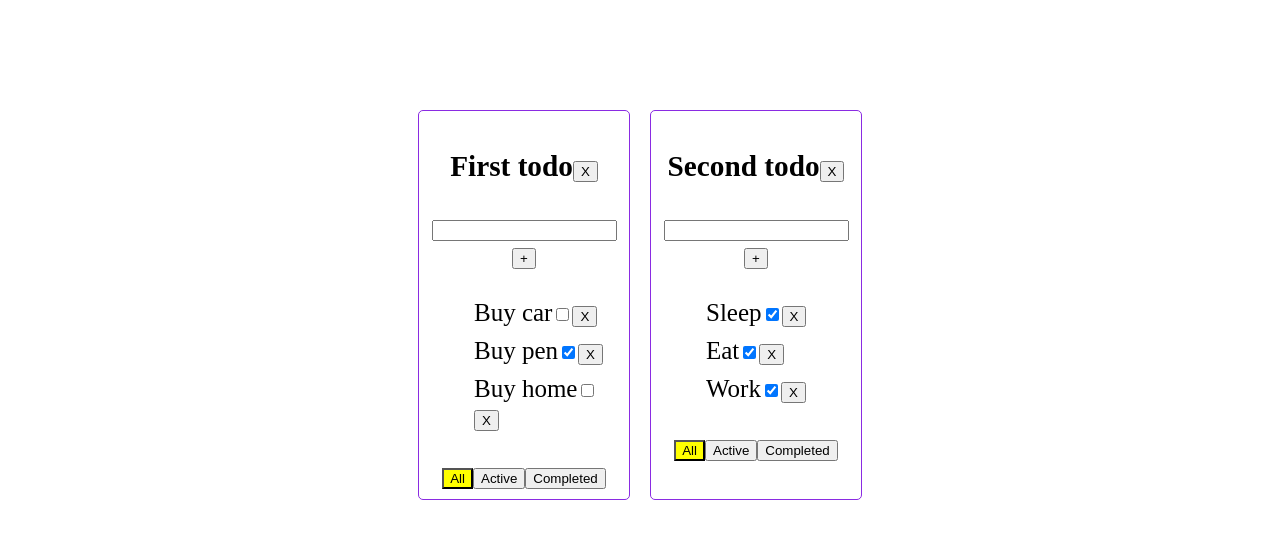
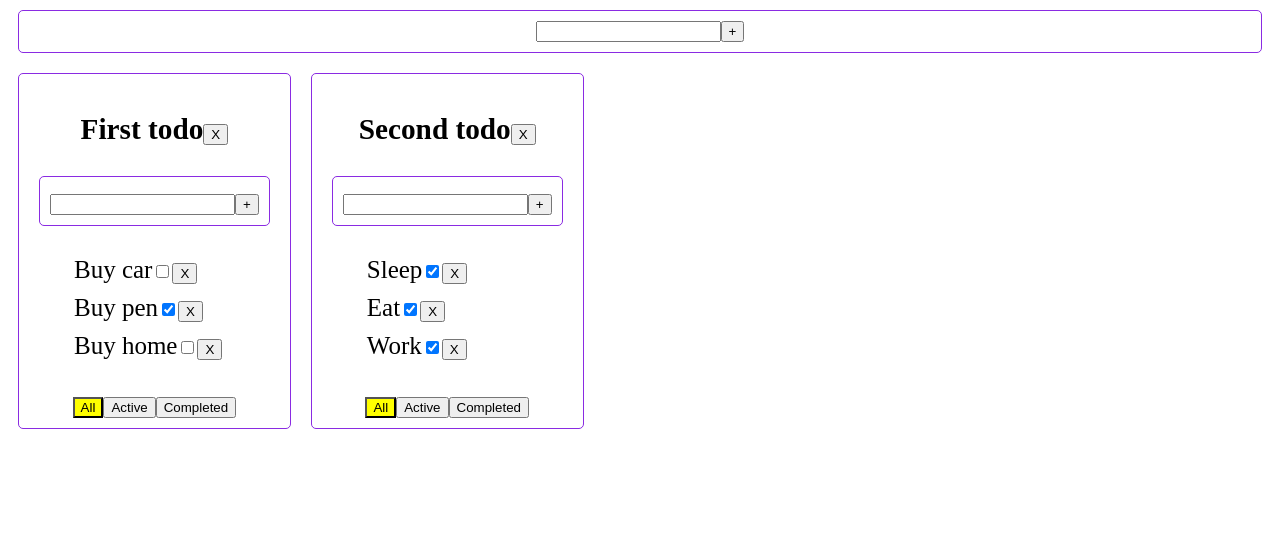
Before and after one commit to kwin64/todo, a React (Create React App) app in the folder todo/: page / in a window 1280 px wide. Shown: the top 538 px of the page. Built offline with nearby package versions, Linux system fonts and the light colour scheme.

Commit message:
refactoring

```diff
--- /dev/null
+++ b/todo/src/AddForm.tsx
@@ -0,0 +1,54 @@
+import React, {KeyboardEvent, useState} from 'react';
+import s from "./App.module.css";
+
+type PropsType = {
+    addItemForm: (title: string) => void
+}
+
+const AddForm:React.FC<PropsType>= (
+    {
+        addItemForm
+    }
+) => {
+
+    const [error, setError] = useState<boolean>(false)
+    const [valueTask, setValueTask] = useState<string>('')
+
+
+    const newValueTask = (e: React.ChangeEvent<HTMLInputElement>) => {
+        setValueTask(e.currentTarget.value)
+        setError(false)
+    }
+
+    const addTaskHandler = () => {
+        const trimmedValueTask = valueTask.trim()
+        if (trimmedValueTask) {
+            addItemForm(trimmedValueTask)
+        } else {
+            setError(true)
+        }
+        setValueTask('')
+    }
+
+    const keyPressAddTask = (e: KeyboardEvent<HTMLInputElement>) => {
+        if (e.key === 'Enter') {
+            debugger
+            addTaskHandler()
+        }
+    }
+
+    return (
+        <div className={s.todo}>
+            <input onChange={newValueTask}
+                   value={valueTask}
+                   onKeyPress={keyPressAddTask}
+                   className={error ? 'error' : ''}/>
+            <button onClick={addTaskHandler}
+            >+
+            </button>
+            {error && <div className={'errorMessage'}>Incorrect value!</div>}
+        </div>
+    )
+}
+
+export default AddForm;
--- a/todo/src/App.module.css
+++ b/todo/src/App.module.css
@@ -1,6 +1,6 @@
 .container {
     display: flex;
-    margin: 100px 400px;
+    margin: auto;
     font-size: 25px;
 }
 
--- a/todo/src/App.tsx
+++ b/todo/src/App.tsx
@@ -1,6 +1,7 @@
 import React, {useState} from 'react';
 import {v1} from 'uuid';
 import Todolists from './Todolists';
+import AddForm from "./AddForm";
 
 export type TaskType = { id: string, title: string, isDone: boolean }
 export type TasksStateType = {
@@ -15,7 +16,7 @@ function App() {
     const firstTodo = v1()
     const secondTodo = v1()
 
-    const [todolists, setTodolists] = useState<Array<TodolistType>>([
+    const [todoLists, setTodolists] = useState<Array<TodolistType>>([
         {id: firstTodo, title: 'First todo', filter: 'all'},
         {id: secondTodo, title: 'Second todo', filter: 'all'}
     ])
@@ -37,9 +38,19 @@ function App() {
         tasks[todoListsID] = [newTask, ...tasks[todoListsID]]
         setTasks({...tasks})
     }
+    const addTodoList = (title: string) => {
+        const idTodoList = v1()
+        const todo: TodolistType = {id: idTodoList, title, filter: 'all'}
+        setTodolists([...todoLists, todo])
+        setTasks({...tasks, [idTodoList]: []})
+    }
     const removeTask = (id: string, todoListsID: string) => {
         tasks[todoListsID] = tasks[todoListsID].filter(tl => tl.id !== id)
         setTasks({...tasks})
+    }
+    const removeTodoList = (todoListsID: string) => {
+        setTodolists(todoLists.filter(tl => tl.id !== todoListsID))
+        delete tasks[todoListsID]
     }
     const changeStatusTask = (taskID: string, statusTask: boolean, todoListsID: string) => {
         const task = tasks[todoListsID].find(t => t.id === taskID)
@@ -48,27 +59,41 @@ function App() {
             setTasks({...tasks})
         }
     }
-    const removeTodoList = (todoListsID: string) => {
-        setTodolists(todolists.filter(tl => tl.id !== todoListsID))
-        delete tasks[todoListsID]
+    const changeTodoListFilter = (newFilterValue: FilterValueType, todoListsID: string) => {
+        let todoList = todoLists.find(tl => tl.id === todoListsID)
+        if (todoList) {
+            todoList.filter = newFilterValue
+            setTodolists([...todoLists])
+        }
     }
-    const changeTodoListFilter = (newFilterValue: FilterValueType, todoListsID: string) => {
-        let todoList = todolists.find(tl => tl.id === todoListsID)
-        if(todoList) {
-            todoList.filter = newFilterValue
-            setTodolists([...todolists])
+    const changeTodoListTitle = (newTitle: string, todoListsID: string) => {
+        let todoList = todoLists.find(tl => tl.id === todoListsID)
+        if (todoList) {
+            todoList.title = newTitle
+            setTodolists([...todoLists])
+        }
+    }
+    const changeTasksTitle = (taskID: string, newTitle: string, todoListsID: string) => {
+        let task = tasks[todoListsID].find(tl => tl.id === taskID)
+        if (task) {
+            task.title = newTitle
+            setTasks({...tasks})
         }
     }
 
+
     return (
         <div>
-            <Todolists todoListsComponents={todolists}
+            <AddForm addItemForm={addTodoList}/>
+            <Todolists todoListsComponents={todoLists}
                        tasks={tasks}
                        addTask={addTask}
                        removeTask={removeTask}
                        changeTodoListFilter={changeTodoListFilter}
                        changeStatusTask={changeStatusTask}
-                       removeTodoList={removeTodoList}/>
+                       removeTodoList={removeTodoList}
+                       changeTodoListTitle={changeTodoListTitle}
+                       changeTasksTitle={changeTasksTitle}/>
         </div>
     );
 }
--- /dev/null
+++ b/todo/src/EditableTitle.tsx
@@ -0,0 +1,48 @@
+import React, {KeyboardEvent, useState} from 'react';
+
+type PropsType = {
+    title: string
+    changeTitle:  (newTitle: string) => void
+}
+
+const EditableTitle: React.FC<PropsType> = (
+    {
+        title,
+        changeTitle
+    }
+) => {
+
+    const [enableEdit, setEnableEdit] = useState<boolean>(false)
+    const [newTitle, setNewTitle] = useState<string>(title)
+
+    const changeEditorOn = () => setEnableEdit(true)
+    const changeEditorOff = () => {
+        setEnableEdit(false)
+        changeTitle(newTitle)
+    }
+    const onChangeHandler = (e: React.ChangeEvent<HTMLInputElement>) => {
+        setNewTitle(e.currentTarget.value)
+    }
+
+    const onEnter = (e: KeyboardEvent<HTMLInputElement>) => {
+        if (e.key === 'Enter') {
+            setEnableEdit(false)
+            changeTitle(newTitle)
+        }
+    }
+
+
+
+
+    return (
+        enableEdit
+            ? <input value={newTitle}
+                     autoFocus
+                     onChange={onChangeHandler}
+                     onBlur={changeEditorOff}
+                     onKeyPress={onEnter}/>
+            : <span onDoubleClick={changeEditorOn}>{title}</span>
+    )
+}
+
+export default EditableTitle;
--- a/todo/src/Tasks/Tasks.tsx
+++ b/todo/src/Tasks/Tasks.tsx
@@ -1,11 +1,13 @@
 import React, {ChangeEvent} from 'react';
 import {TaskType} from "../App";
+import EditableTitle from "../EditableTitle";
 
 type PropsType = {
-    tasks: Array<TaskType>,
-    todoListsID: string,
-    removeTask: (id: string, todoListsID: string) => void,
-    changeStatusTask: (taskID: string, statusTask: boolean, todoListsID: string) => void,
+    tasks: Array<TaskType>
+    todoListsID: string
+    removeTask: (id: string, todoListsID: string) => void
+    changeStatusTask: (taskID: string, statusTask: boolean, todoListsID: string) => void
+    changeTasksTitle: (idTask: string, newTitle: string, todoListsID: string) => void
 }
 
 const Tasks: React.FC<PropsType> = (
@@ -13,9 +15,11 @@ const Tasks: React.FC<PropsType> = (
         tasks,
         todoListsID,
         removeTask,
-        changeStatusTask
+        changeStatusTask,
+        changeTasksTitle
     }
 ) => {
+
     const tasksItems = tasks.map(t => {
             const removeTaskHandler = () => {
                 removeTask(t.id, todoListsID)
@@ -23,9 +27,12 @@ const Tasks: React.FC<PropsType> = (
             const changeStatusTaskHandler = (e: ChangeEvent<HTMLInputElement>) => {
                 changeStatusTask(t.id, e.currentTarget.checked, todoListsID)
             }
+            const changeTitle = (title: string) => {
+                changeTasksTitle(t.id, title, todoListsID)
+            }
 
-            return (<li className={t.isDone ? 'isDone' : ''}>
-                {t.title}
+            return (<li key={t.id} className={t.isDone ? 'isDone' : ''}>
+                <EditableTitle title={t.title} changeTitle={changeTitle}/>
                 <input type='checkbox'
                        checked={t.isDone}
                        onChange={changeStatusTaskHandler}/>
--- a/todo/src/TasksManagement/TasksManagement.tsx
+++ b/todo/src/TasksManagement/TasksManagement.tsx
@@ -1,10 +1,13 @@
-import React, {KeyboardEvent, useState} from 'react';
+import React from 'react';
+import AddForm from "../AddForm";
+import EditableTitle from "../EditableTitle";
 
 type PropsType = {
-    titleTodoList: string,
-    addTask: (title: string, todoListsID: string) => void,
-    todoListsID: string,
+    titleTodoList: string
+    addTask: (title: string, todoListsID: string) => void
+    todoListsID: string
     removeTodoList: (todoListsID: string) => void
+    changeTodoListTitle:  (newTitle: string, todoListsID: string) => void
 }
 
 const TasksManagement: React.FC<PropsType> = (
@@ -12,53 +15,28 @@ const TasksManagement: React.FC<PropsType> = (
         titleTodoList,
         addTask,
         todoListsID,
-        removeTodoList
+        removeTodoList,
+        changeTodoListTitle
     }
 ) => {
 
-    const [valueTask, setValueTask] = useState<string>('')
-    const [error, setError] = useState<boolean>(false)
-
-    const newValueTask = (e: React.ChangeEvent<HTMLInputElement>) => {
-        setValueTask(e.currentTarget.value)
-        setError(false)
+    const addTaskForm = (title: string) => {
+        addTask(title, todoListsID)
     }
-
-    const addTaskHandler = () => {
-        const trimmedValueTask = valueTask.trim()
-        if (trimmedValueTask) {
-            addTask(trimmedValueTask, todoListsID)
-        } else {
-            setError(true)
-        }
-        setValueTask('')
-    }
-    const keyPressAddTask = (e: KeyboardEvent<HTMLInputElement>) => {
-        if (e.key === 'Enter') {
-            debugger
-            addTaskHandler()
-        }
-    }
-
     const removeTodoListHandler = () => {
         removeTodoList(todoListsID)
     }
-
+    const changeTitle = (title:string) => {
+        changeTodoListTitle(title,todoListsID)
+    }
 
     return (
         <div>
             <h3>
-                {titleTodoList}
+                <EditableTitle title={titleTodoList} changeTitle={changeTitle} />
                 <button onClick={removeTodoListHandler}>X</button>
             </h3>
-            <input onChange={newValueTask}
-                   value={valueTask}
-                   onKeyPress={keyPressAddTask}
-                   className={error ? 'error' : ''}/>
-            <button onClick={addTaskHandler}
-            >+
-            </button>
-            {error && <div className={'errorMessage'}>Incorrect value!</div>}
+            <AddForm addItemForm={addTaskForm}/>
         </div>
     );
 }
--- a/todo/src/Todolist.tsx
+++ b/todo/src/Todolist.tsx
@@ -6,15 +6,18 @@ import TasksManagement from './TasksManagement/TasksManagement';
 import {FilterValueType, TaskType} from "./App";
 
 type PropsType = {
-    todoListsID: string,
-    titleTodoList: string,
-    tasks: Array<TaskType>,
-    addTask: (title: string, todoListsID: string) => void,
-    removeTask: (id: string, todoListsID: string) => void,
+    todoListsID: string
+    titleTodoList: string
+    tasks: Array<TaskType>
+    addTask: (title: string, todoListsID: string) => void
+    removeTask: (id: string, todoListsID: string) => void
     changeTodoListFilter: (filterValue: FilterValueType, id: string) => void
-    changeStatusTask: (taskID: string, statusTask: boolean, todoListsID: string) => void,
-    removeTodoList: (todoListsID: string) => void,
+    changeStatusTask: (taskID: string, statusTask: boolean, todoListsID: string) => void
+    removeTodoList: (todoListsID: string) => void
     filter: FilterValueType
+    changeTodoListTitle:  (newTitle: string, todoListsID: string) => void
+    changeTasksTitle:  (idTask: string, newTitle: string, todoListsID: string) => void
+
 }
 
 const TodoList: React.FC<PropsType> = (
@@ -27,22 +30,30 @@ const TodoList: React.FC<PropsType> = (
         changeTodoListFilter,
         changeStatusTask,
         removeTodoList,
-        filter
+        filter,
+        changeTodoListTitle,
+        changeTasksTitle
     }
 ) => {
 
     return (
         <div className={s.todo}>
-            <TasksManagement titleTodoList={titleTodoList}
+            <TasksManagement todoListsID={todoListsID}
+                             titleTodoList={titleTodoList}
                              addTask={addTask}
-                             todoListsID={todoListsID}
-                             removeTodoList={removeTodoList}/>
-            <Tasks tasks={tasks}
-                   todoListsID={todoListsID}
+                             removeTodoList={removeTodoList}
+                             changeTodoListTitle={changeTodoListTitle}
+            />
+            <Tasks todoListsID={todoListsID}
+                   tasks={tasks}
                    removeTask={removeTask}
                    changeStatusTask={changeStatusTask}
+                   changeTasksTitle={changeTasksTitle}
             />
-            <ButtonsFiltering changeTodoListFilter={changeTodoListFilter} filter={filter} todoListsID={todoListsID}/>
+            <ButtonsFiltering todoListsID={todoListsID}
+                              changeTodoListFilter={changeTodoListFilter}
+                              filter={filter}
+            />
         </div>
     );
 }
--- a/todo/src/Todolists.tsx
+++ b/todo/src/Todolists.tsx
@@ -5,13 +5,15 @@ import {FilterValueType, TasksStateType, TodolistType} from "./App";
 import s from "./App.module.css";
 
 type PropsType = {
-    todoListsComponents: Array<TodolistType>,
-    tasks: TasksStateType,
-    addTask: (title: string, todoListsID: string) => void,
-    removeTask: (id: string, todoListsID: string) => void,
-    changeStatusTask: (taskID: string, statusTask: boolean, todoListsID: string) => void,
+    todoListsComponents: Array<TodolistType>
+    tasks: TasksStateType
+    addTask: (title: string, todoListsID: string) => void
+    removeTask: (id: string, todoListsID: string) => void
+    changeStatusTask: (taskID: string, statusTask: boolean, todoListsID: string) => void
     removeTodoList: (todoListsID: string) => void
     changeTodoListFilter: (filterValue: FilterValueType, id: string) => void
+    changeTodoListTitle:  (newTitle: string, todoListsID: string) => void
+    changeTasksTitle:  (idTask: string, newTitle: string, todoListsID: string) => void
 }
 
 const TodoLists: React.FC<PropsType> = (
@@ -22,7 +24,9 @@ const TodoLists: React.FC<PropsType> = (
         removeTask,
         changeTodoListFilter,
         changeStatusTask,
-        removeTodoList
+        removeTodoList,
+        changeTodoListTitle,
+        changeTasksTitle
     }
 ) => {
 
@@ -33,7 +37,6 @@ const TodoLists: React.FC<PropsType> = (
             }
             if (tl.filter === 'completed') {
                 tasksForTodoLists = tasksForTodoLists.filter(t => t.isDone)
-
             }
 
             return (
@@ -46,6 +49,8 @@ const TodoLists: React.FC<PropsType> = (
                           changeTodoListFilter={changeTodoListFilter}
                           changeStatusTask={changeStatusTask}
                           removeTodoList={removeTodoList}
+                          changeTodoListTitle={changeTodoListTitle}
+                          changeTasksTitle={changeTasksTitle}
                 />
             )
         }
```
